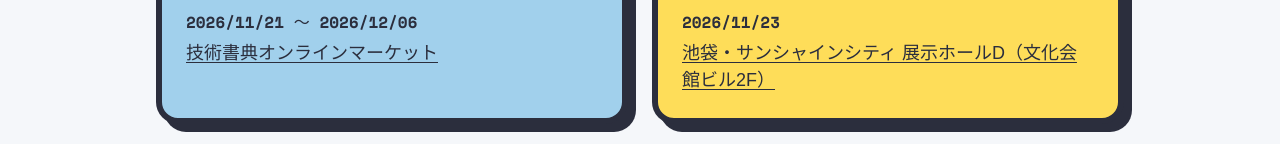
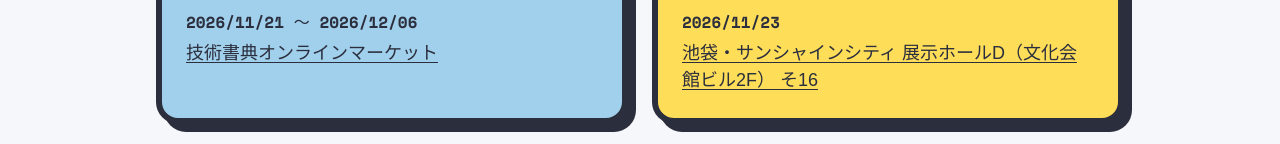
Before and after one commit to usuyuki/portfolio_2023_spring, a SvelteKit app: page /events/techbookfest21 in a window 1280 px wide. Shown: the part 745-889 px from the top of the page. Built offline with nearby package versions, Linux system fonts and the light colour scheme; a web font is replaced by a local one.

Commit message:
faet スペース追記

```diff
--- a/src/routes/events/techbookfest21/+page.svelte
+++ b/src/routes/events/techbookfest21/+page.svelte
@@ -24,7 +24,7 @@
 			emoji: "📍",
 			label: "オフライン",
 			date: "2026/11/23",
-			name: "池袋・サンシャインシティ 展示ホールD（文化会館ビル2F）",
+			name: "池袋・サンシャインシティ 展示ホールD（文化会館ビル2F） そ16",
 			link: "https://maps.app.goo.gl/Jv1TPHVebEDhiPtu5",
 			bg: "bg-yellow",
 		},
@@ -51,7 +51,9 @@
 <section class="sec">
 	<div class="flex justify-center flex-wrap gap-3">
 		{#each info as item}
-			<span class="box-tag info-tag">{item.emoji} {item.label}: {item.value}</span>
+			<span class="box-tag info-tag"
+				>{item.emoji} {item.label}: {item.value}</span
+			>
 		{/each}
 	</div>
 </section>
@@ -99,7 +101,9 @@
 </section>
 
 <div class="flex justify-center mb-16">
-	<a href="/events" use:pressEasing class="box btn-rpg bg-yellow">イベント一覧へ</a>
+	<a href="/events" use:pressEasing class="box btn-rpg bg-yellow"
+		>イベント一覧へ</a
+	>
 </div>
 
 <style>
```
